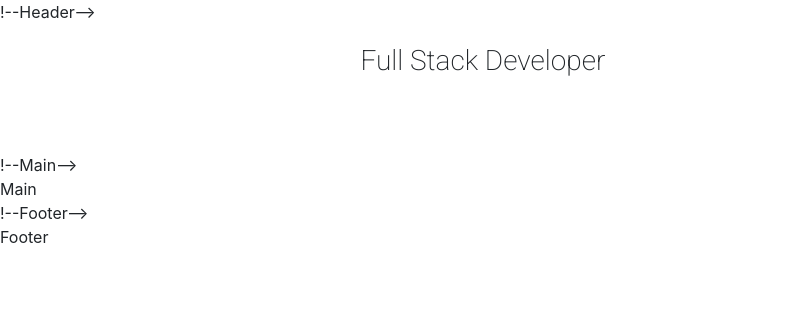
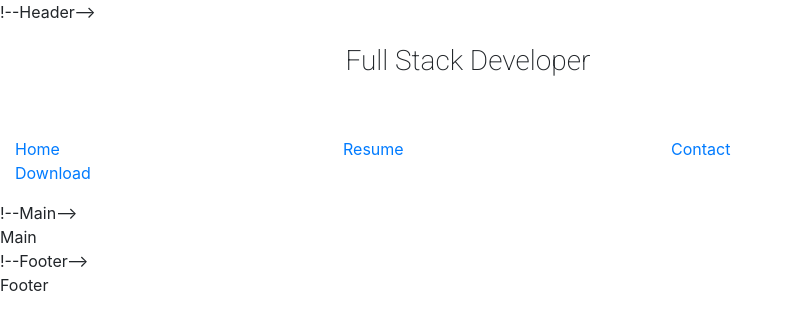
Before and after one commit to RSUNY/Love-Running, a plain HTML site: page index.html in a window 1280 px wide. Shown: the whole page, without its empty margins (0-792 px from the left). Drawn offline with nearby package versions, Linux system fonts and the light colour scheme.

Commit message:
commit to git: adding styings to all pages

```diff
--- a/assets/css/style.css
+++ b/assets/css/style.css
@@ -32,6 +32,8 @@ logo {
         color:#fff
         margin-bottom: 90px;
 
+/* -----------------------------------------------navigation  below this nicely coloured navigation elements */
+
 }
 /* ----------------------------------------colors */
 .row bg-color-name-title {
--- a/index.html
+++ b/index.html
@@ -25,21 +25,28 @@
   !--Header-->
   <header>
     <!-- split into 1/3 2/3 section for profile image -->
-    <div class="row">
+    <div class="row" no-gutters>
       <a href="index.html" class="col-md-4" logo></a>
       <div class="col-md-8"></div>
-      <div class="row bg-color-name-title">
+      <div class="row no-gutters bg-color-name-title">
         <div class="col heading"></div>
         <h1 class="name">Rosie Odenkirk</h1>
         <h2 class="title">Full Stack Developer</h2>
       </div>
     </div>
     <!-- this will display any 2 elements in a sizes of 2 -->
-  <div class="row">
+  <div class="row no-gutters">
   <div class="col">
-    <ul id="nav" class="list-inline">
-      <li class="col-6 col-sm-3"
-    </ul>
+    <ul id="nav" class="list-inline menucontainer">
+      <li class="col-6 col-sm-3 ui-menu-color-home list-inline-item">
+        <a href=""><span>Home</span></a>
+      <li class="col-6 col-sm-3 -menu-color-resume list-inline-item">
+        <a href=""><span>Resume</span></a>
+      <li class="col-6 col-sm-3 -menu-color-contact list-inline-item">
+        <a href=""><span>Contact</span></a>
+      <li class="col-6 col-sm-3 -menu-color-download list-inline-item">
+        <a href=""><span>Download</span></a>
+        </ul>
   </div>
 
 </div>
```
